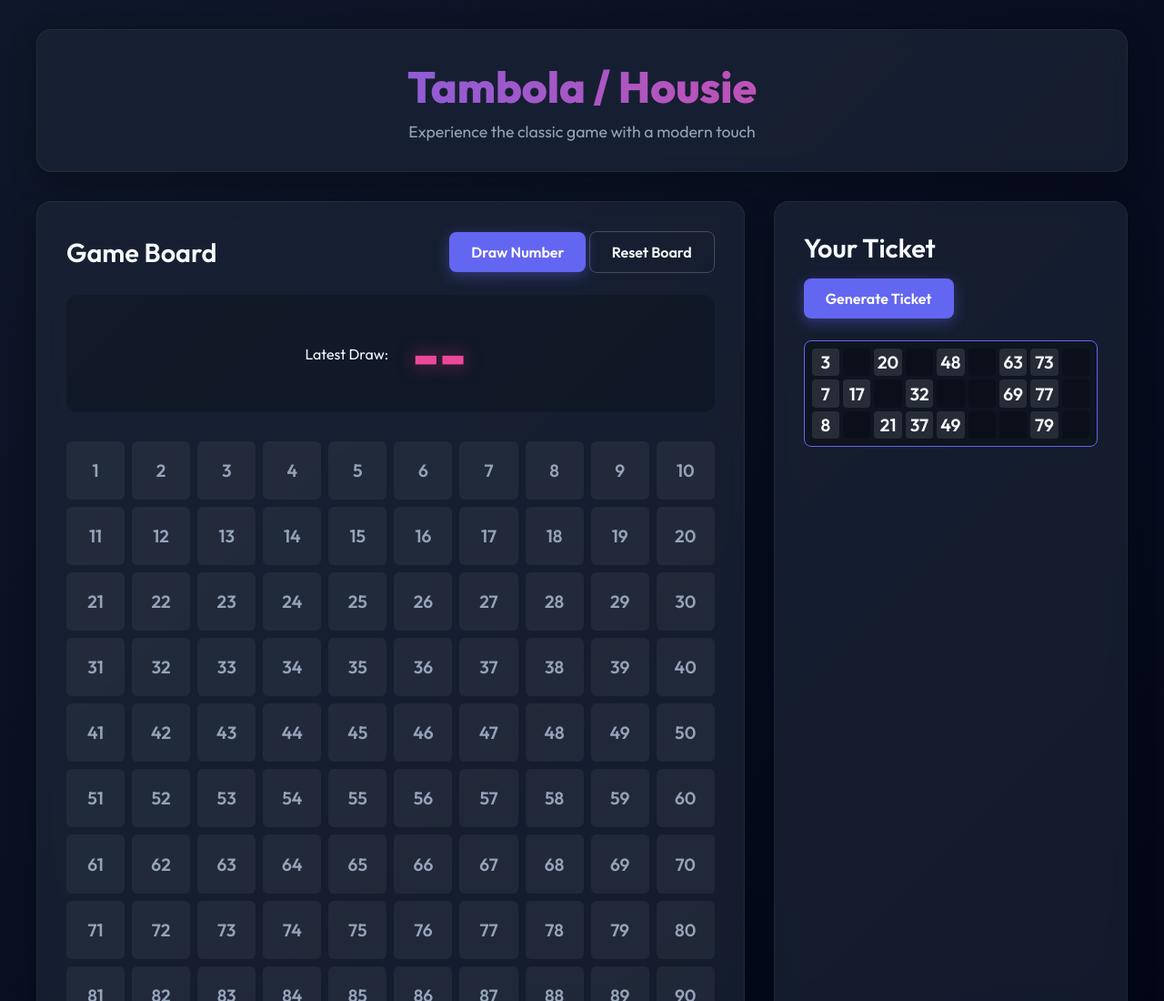
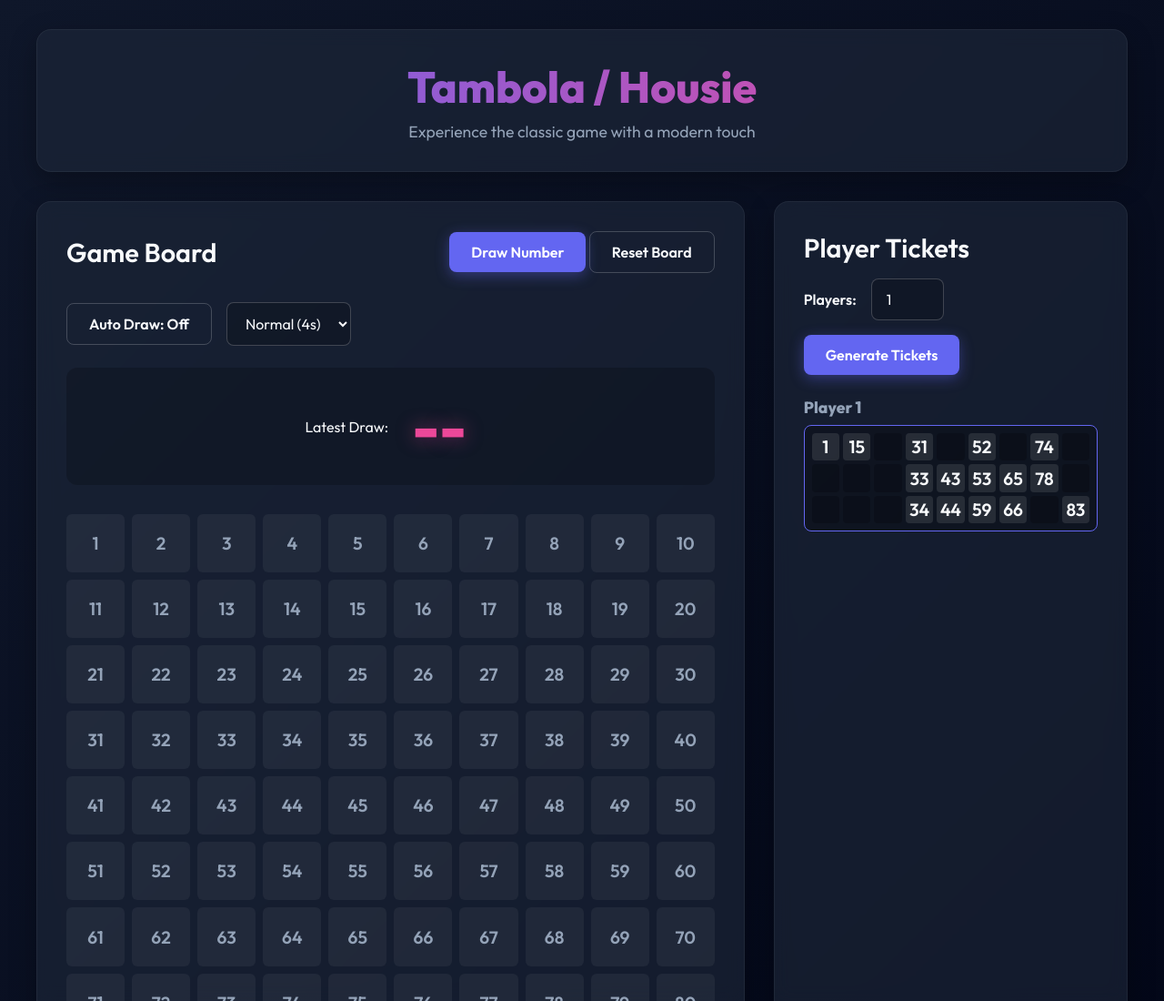
Before and after one commit to nagarjuna227/tambola, a plain HTML site: page index.html in a window 1280 px wide. Shown: the top 1100 px of the page at 91% size. Drawn offline with Linux system fonts and the light colour scheme.

Commit message:
new code for multiplayer

```diff
--- a/index.html
+++ b/index.html
@@ -22,6 +22,14 @@
                         <button id="draw-btn" class="primary-btn">Draw Number</button>
                         <button id="reset-btn" class="secondary-btn">Reset Board</button>
                     </div>
+                    <div class="auto-draw-controls">
+                        <button id="auto-draw-btn" class="secondary-btn">Auto Draw: Off</button>
+                        <select id="auto-draw-speed" class="speed-select">
+                            <option value="2000">Fast (2s)</option>
+                            <option value="4000" selected>Normal (4s)</option>
+                            <option value="6000">Slow (6s)</option>
+                        </select>
+                    </div>
                 </div>
                 <div class="current-draw-container">
                     <span class="label">Latest Draw:</span>
@@ -34,8 +42,12 @@
 
             <section class="ticket-section">
                 <div class="ticket-header">
-                    <h2>Your Ticket</h2>
-                    <button id="generate-ticket-btn" class="primary-btn">Generate Ticket</button>
+                    <h2>Player Tickets</h2>
+                    <div class="ticket-controls">
+                        <label for="player-count">Players:</label>
+                        <input type="number" id="player-count" class="player-input" min="1" max="20" value="1">
+                        <button id="generate-ticket-btn" class="primary-btn">Generate Tickets</button>
+                    </div>
                 </div>
                 <div id="ticket-container" class="ticket-container">
                     <!-- 3x9 ticket matrix will be generated here -->
--- a/script.js
+++ b/script.js
@@ -5,9 +5,13 @@ document.addEventListener('DOMContentLoaded', () => {
     const currentNumberDisplay = document.getElementById('current-number');
     const generateTicketBtn = document.getElementById('generate-ticket-btn');
     const ticketContainer = document.getElementById('ticket-container');
+    const autoDrawBtn = document.getElementById('auto-draw-btn');
+    const autoDrawSpeed = document.getElementById('auto-draw-speed');
+    const playerCountInput = document.getElementById('player-count');
 
     let drawnNumbers = new Set();
     const totalNumbers = 90;
+    let autoDrawInterval = null;
 
     // Initialize 1-90 board
     function initBoard() {
@@ -28,7 +32,8 @@ document.addEventListener('DOMContentLoaded', () => {
         document.querySelectorAll('.board-cell.drawn').forEach(cell => {
             cell.classList.remove('drawn');
         });
-        ticketContainer.innerHTML = ''; // Clear generated ticket
+        stopAutoDraw();
+        generateTickets(); // Regenerate tickets
     }
 
     // Draw a random number
@@ -60,6 +65,38 @@ document.addEventListener('DOMContentLoaded', () => {
         });
     }
 
+    // Auto Draw Logic
+    function toggleAutoDraw() {
+        if (autoDrawInterval) {
+            stopAutoDraw();
+        } else {
+            startAutoDraw();
+        }
+    }
+
+    function startAutoDraw() {
+        if (drawnNumbers.size >= totalNumbers) return;
+        const speed = parseInt(autoDrawSpeed.value, 10);
+        autoDrawBtn.textContent = 'Auto Draw: On';
+        autoDrawBtn.classList.replace('secondary-btn', 'primary-btn');
+        autoDrawInterval = setInterval(() => {
+            if (drawnNumbers.size >= totalNumbers) {
+                stopAutoDraw();
+            } else {
+                drawNumber();
+            }
+        }, speed);
+    }
+
+    function stopAutoDraw() {
+        if (autoDrawInterval) {
+            clearInterval(autoDrawInterval);
+            autoDrawInterval = null;
+        }
+        autoDrawBtn.textContent = 'Auto Draw: Off';
+        autoDrawBtn.classList.replace('primary-btn', 'secondary-btn');
+    }
+
     // Ticket Generation Logic
     function getColumnRange(colIndex) {
         if (colIndex === 0) return { min: 1, max: 9 };
@@ -75,7 +112,19 @@ document.addEventListener('DOMContentLoaded', () => {
         return num;
     }
 
-    function generateTicket() {
+    function generateTickets() {
+        ticketContainer.innerHTML = '';
+        let count = parseInt(playerCountInput.value, 10);
+        if (isNaN(count) || count < 1) count = 1;
+        if (count > 20) count = 20;
+
+        for (let i = 0; i < count; i++) {
+            const ticketData = generateSingleTicketData();
+            renderTicket(ticketData, i + 1);
+        }
+    }
+
+    function generateSingleTicketData() {
         const ticket = Array(3).fill(null).map(() => Array(9).fill(null));
         const columnCounts = Array(9).fill(0);
 
@@ -113,11 +162,13 @@ document.addEventListener('DOMContentLoaded', () => {
             }
         }
 
-        renderTicket(ticket);
+        return ticket;
     }
 
-    function renderTicket(ticketData) {
-        ticketContainer.innerHTML = '';
+    function renderTicket(ticketData, playerNum) {
+        const wrapper = document.createElement('div');
+        wrapper.innerHTML = `<h3 style="margin-bottom: 0.5rem; color: var(--text-muted); font-size: 1.1rem;">Player ${playerNum}</h3>`;
+
         const ticketDiv = document.createElement('div');
         ticketDiv.classList.add('ticket');
 
@@ -143,15 +194,23 @@ document.addEventListener('DOMContentLoaded', () => {
                 ticketDiv.appendChild(cell);
             }
         }
-        ticketContainer.appendChild(ticketDiv);
+        wrapper.appendChild(ticketDiv);
+        ticketContainer.appendChild(wrapper);
     }
 
     // Event Listeners
     drawBtn.addEventListener('click', drawNumber);
     resetBtn.addEventListener('click', resetGame);
-    generateTicketBtn.addEventListener('click', generateTicket);
+    generateTicketBtn.addEventListener('click', generateTickets);
+    autoDrawBtn.addEventListener('click', toggleAutoDraw);
+    autoDrawSpeed.addEventListener('change', () => {
+        if (autoDrawInterval) {
+            stopAutoDraw();
+            startAutoDraw();
+        }
+    });
 
     // Init
     initBoard();
-    generateTicket(); // Generate one ticket by default
+    generateTickets(); // Generate tickets by default
 });
--- a/styles.css
+++ b/styles.css
@@ -128,6 +128,43 @@ button {
     background: rgba(255, 255, 255, 0.1);
 }
 
+.auto-draw-controls {
+    display: flex;
+    gap: 1rem;
+    align-items: center;
+    margin-top: 1rem;
+}
+
+.speed-select, .player-input {
+    font-family: 'Outfit', sans-serif;
+    font-size: 1rem;
+    padding: 0.75rem 1rem;
+    border-radius: 8px;
+    background: rgba(0, 0, 0, 0.2);
+    color: var(--text-main);
+    border: 1px solid rgba(255, 255, 255, 0.2);
+    outline: none;
+}
+
+.speed-select option {
+    background: var(--bg-dark);
+}
+
+.ticket-controls {
+    display: flex;
+    gap: 1rem;
+    align-items: center;
+    flex-wrap: wrap;
+}
+
+.ticket-controls label {
+    font-weight: 600;
+}
+
+.player-input {
+    width: 80px;
+}
+
 .current-draw-container {
     display: flex;
     align-items: center;
```
